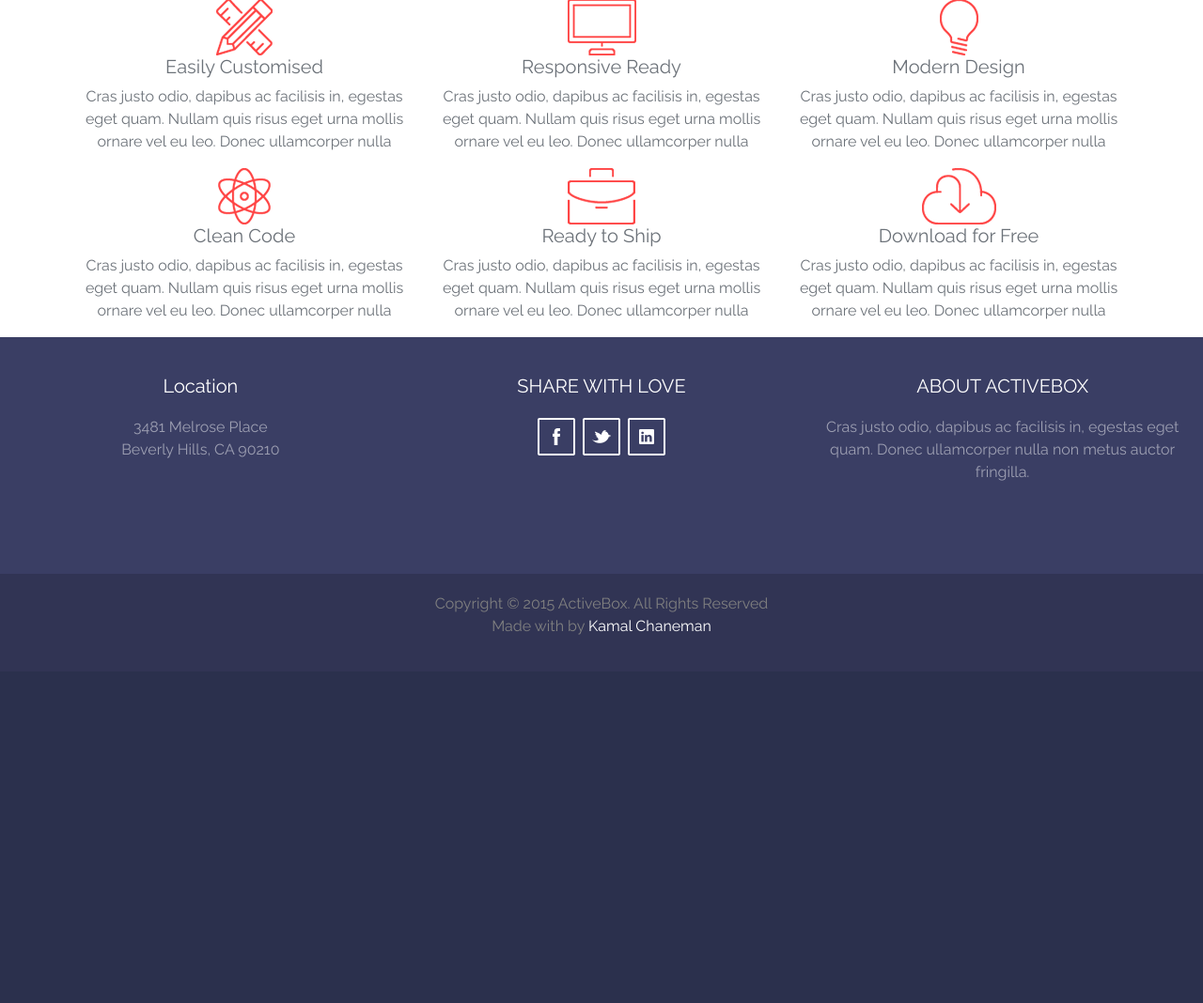
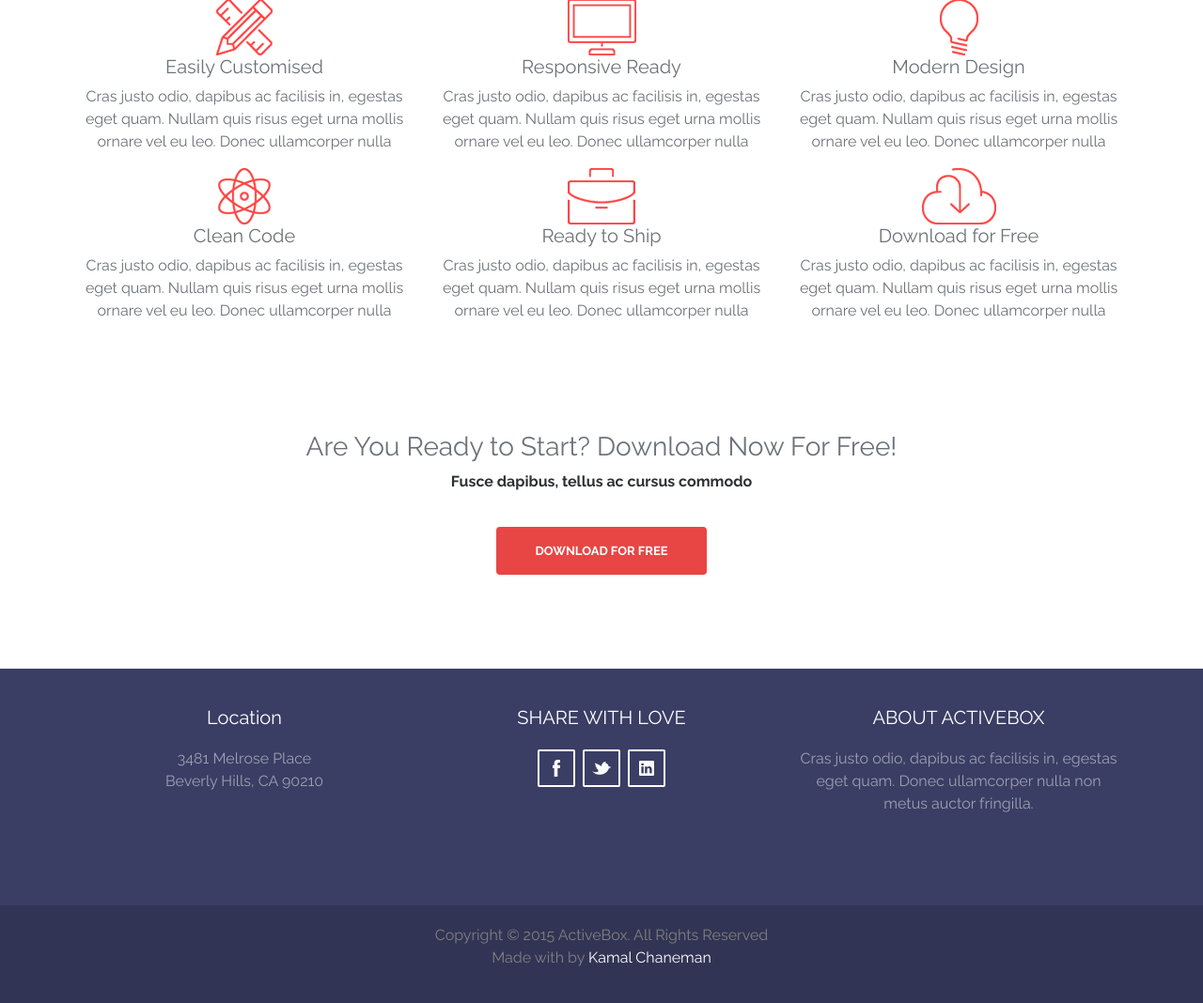
Before and after one commit to karenmanzur/SmoothOperators-Desarrollo-Web, a PHP site: page / in a window 1280 px wide. Shown: the part 751-1819 px from the top of the page at 94% size. Before the commit the page ends 1427 px from the top, so only its background shows below. Run offline with PHP 8.4, Linux system fonts and the light colour scheme; some libraries are stand-ins or nearby versions.

Commit message:
Downloas sections added
- Index
- CSS

```diff
--- a/css/estilo.css
+++ b/css/estilo.css
@@ -8,6 +8,10 @@ header{
   position: fixed;
   width: 100%;
 
+}
+
+section .download  {
+  padding: 100px 0;
 }
 
 header .nav {
@@ -80,6 +84,7 @@ header .col-lg-3{
      padding: 15px 40px;
 }
 
+
 footer {
   text-align: center;
 }
@@ -115,3 +120,9 @@ footer {
       display: inline-block;
       float: none;
 }
+
+ .download p{
+    color: #2d3033;
+    font-weight: 600;
+    padding-bottom: 20px;
+}
--- a/index.html
+++ b/index.html
@@ -79,11 +79,22 @@
                         <p>Cras justo odio, dapibus ac facilisis in, egestas eget quam. Nullam quis risus eget urna mollis ornare vel eu leo. Donec ullamcorper nulla</p>
         </div>
     </section>
-    <!-- -->
+
+    <section>
+        <div class="container">
+             <div  class="download" align="center">
+            <div class="col-md-8 col-md-offset-2 text-center">
+                <h3>Are You Ready to Start? Download Now For Free!</h3>
+                <p>Fusce dapibus, tellus ac cursus commodo</p>
+                <a href="" class="btn btn-large">DOWNLOAD FOR FREE</a>
+            </div>
+        </div>
+        </div>
+    </section>
 
     <footer class="footer">
         <div class="footer-top">
-            <div class="container-fluid">
+            <div class="container">
                 <div class="row">
                     <div class="footer-col col-md-4">
                         <h5>Location</h5>
```
